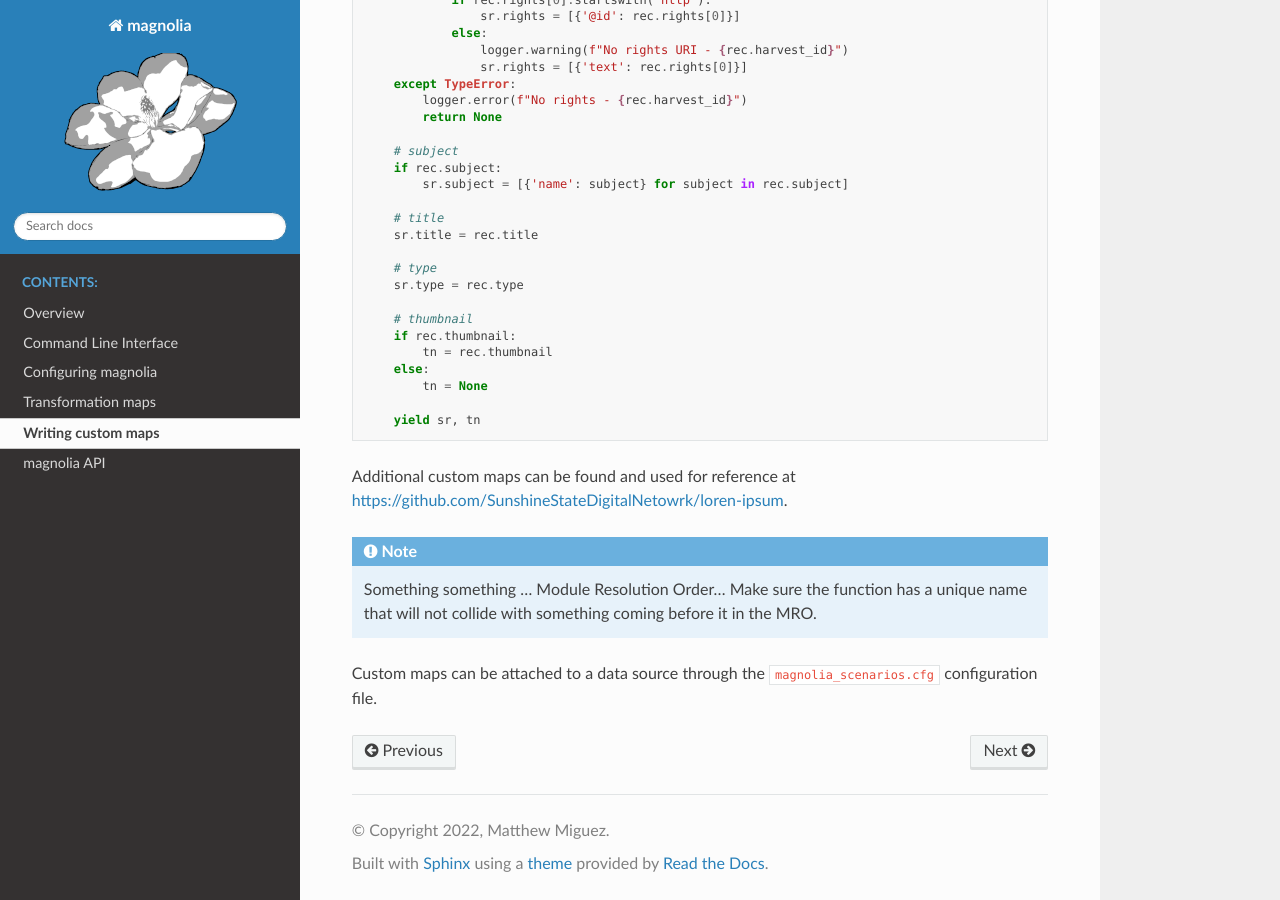
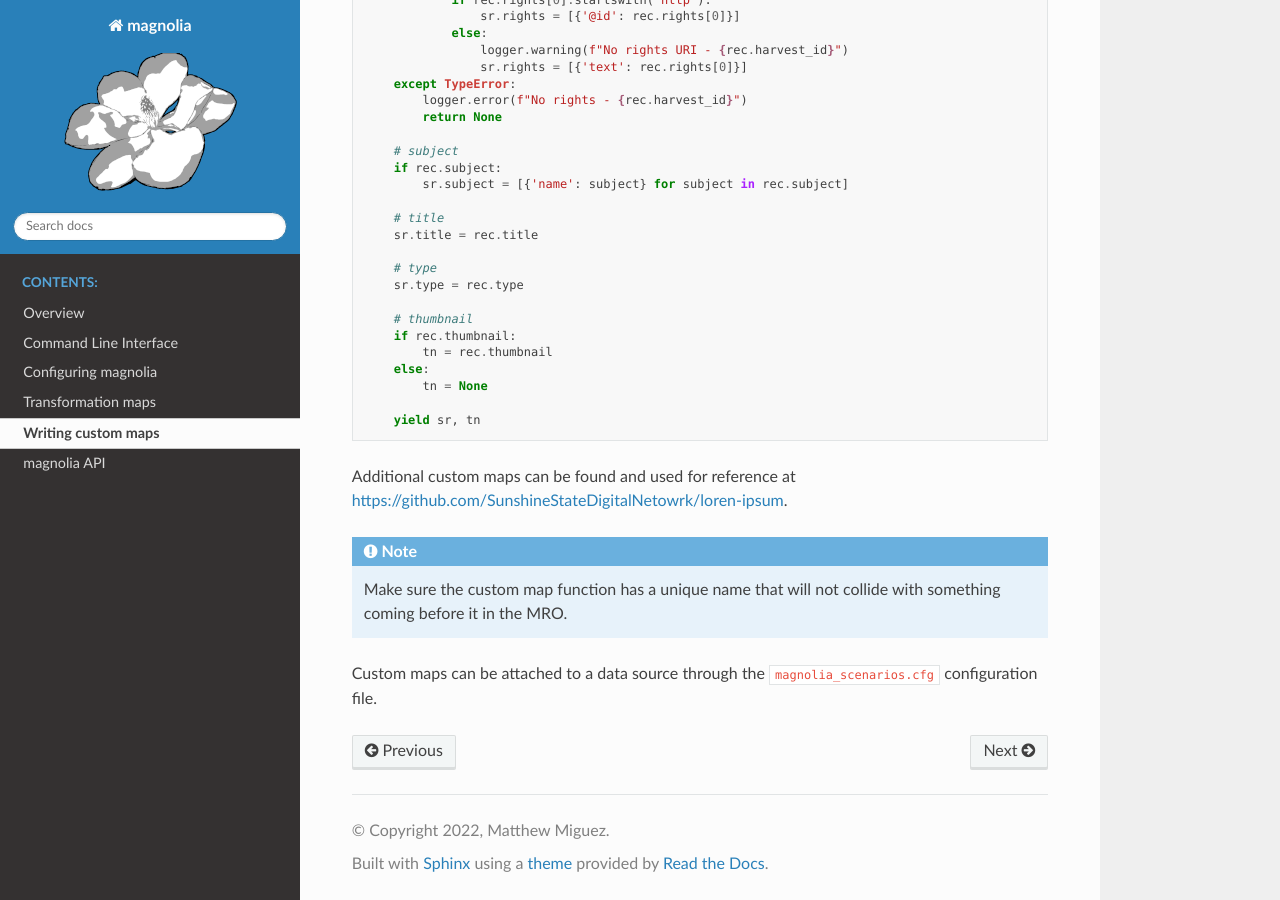
Before and after one commit to SunshineStateDigitalNetwork/magnolia, a Sphinx documentation site: the page built from source/custom_maps.rst, in a window 1280 px wide and 900 px high, scrolled down 1662 px. Built offline with Sphinx 7.4.7 and the Read the Docs theme 2.0.0, drawn with Linux system fonts in a browser that asks for light colours.

```diff
--- a/magnolia/__init__.py
+++ b/magnolia/__init__.py
@@ -8,4 +8,4 @@ from .scenarios import *
 from .source_resource import *
 from .tests import *
 
-__version__ = '0.0.1'
+__version__ = '1.0.0'
--- a/source/custom_maps.rst
+++ b/source/custom_maps.rst
@@ -111,6 +111,6 @@ Compare that to a stand alone Dublin Core map with additional processing and log
 Additional custom maps can be found and used for reference at
 `https://github.com/SunshineStateDigitalNetowrk/loren-ipsum <https://exmaple.org>`_.
 
-.. note:: Something something ... Module Resolution Order... Make sure the function has a unique name that will not collide with something coming before it in the MRO.
+.. note:: Make sure the custom map function has a unique name that will not collide with something coming before it in the MRO.
 
 Custom maps can be attached to a data source through the ``magnolia_scenarios.cfg`` configuration file.
```
Also changed, not shown: README.rst (+10 -10 lines).
